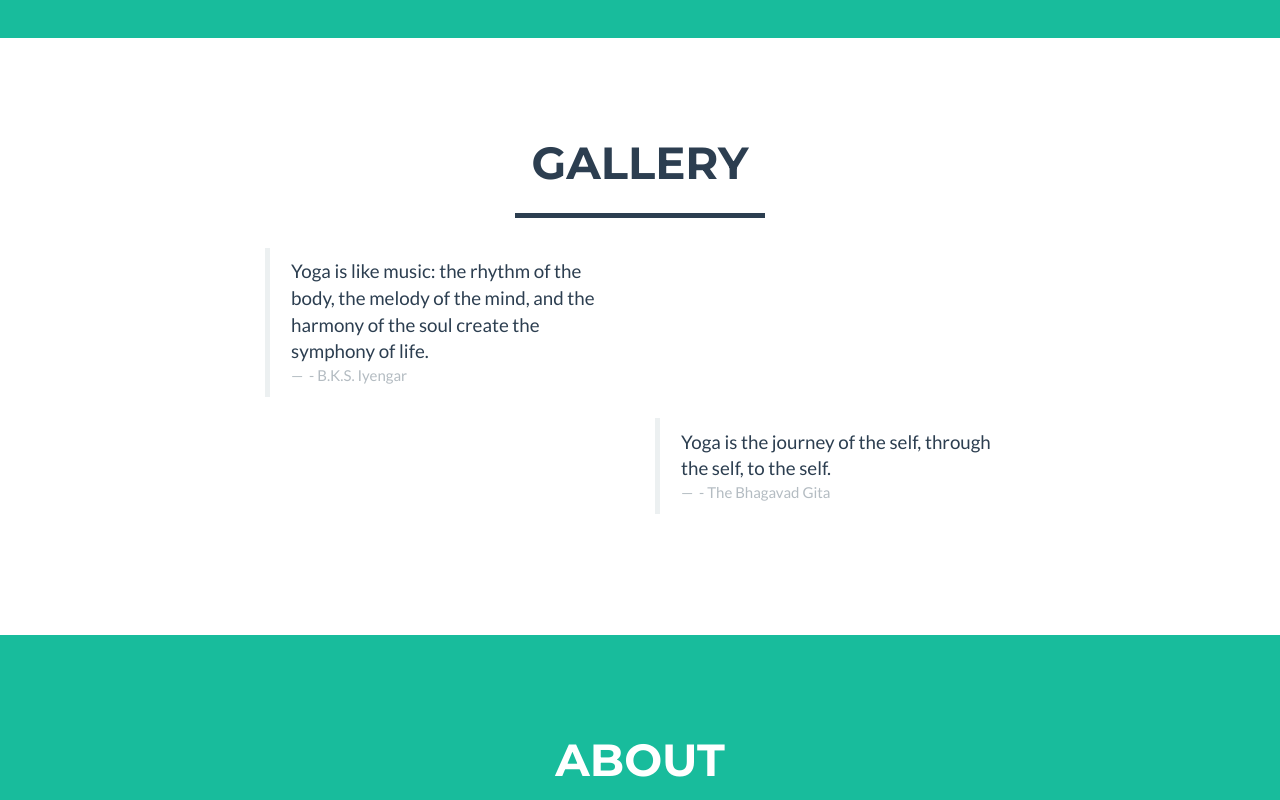
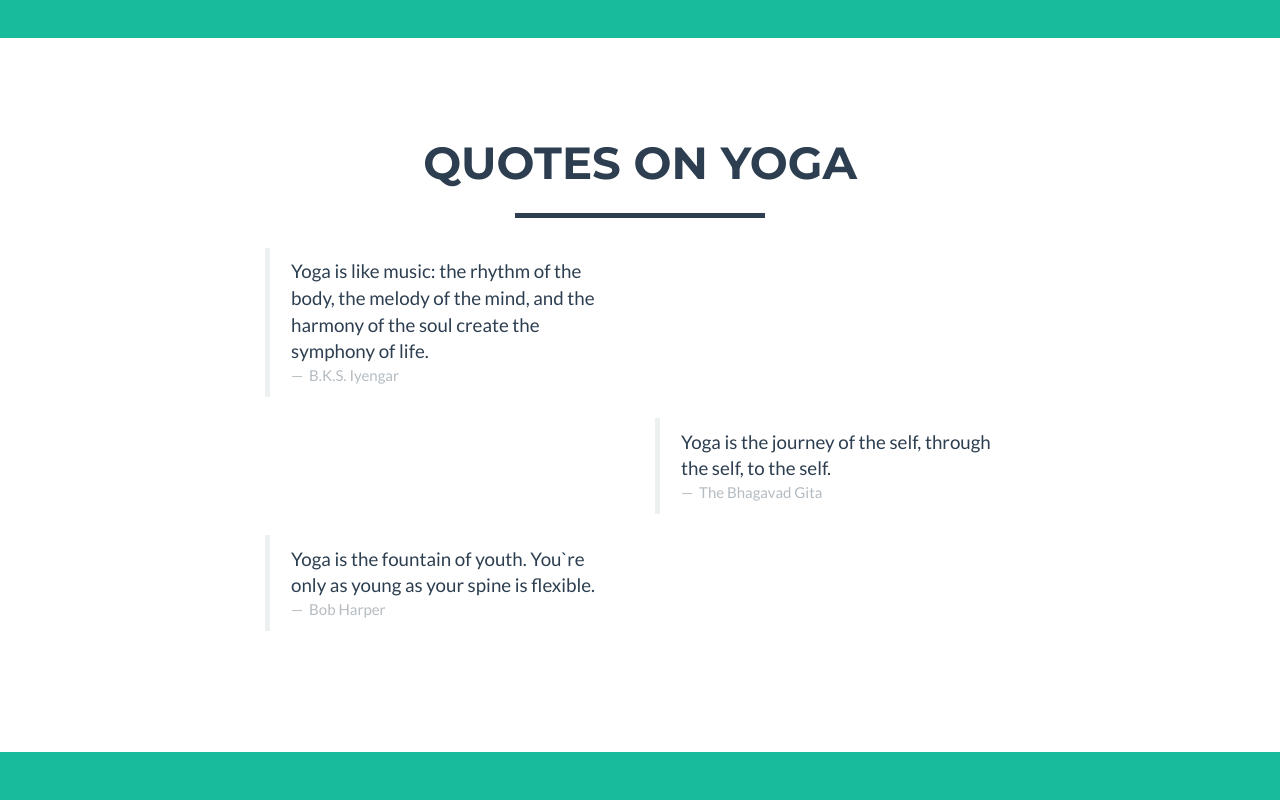
Before and after one commit to vineeth030/vattamkulamyogacenter, a plain HTML site: page index.html in a window 1280 px wide. Shown: the part 780-1580 px from the top of the page. Drawn offline with nearby package versions, Linux system fonts and the light colour scheme.

Commit message:
Update text

```diff
--- a/index.html
+++ b/index.html
@@ -44,7 +44,7 @@
                     <span class="icon-bar"></span>
                     <span class="icon-bar"></span>
                 </button>
-                <a class="navbar-brand" href="#page-top">Vattamkulam Yoga Centre</a>
+                <a class="navbar-brand" href="#page-top"></a>
             </div>
 
             <!-- Collect the nav links, forms, and other content for toggling -->
@@ -90,15 +90,19 @@
         <div class="container">
             <div class="row">
                 <div class="col-lg-12 text-center">
-                    <h2>Gallery</h2>
+                    <h2>Quotes on Yoga</h2>
                     <hr class="star-primary">
                 </div>
             </div>
             <div class="row">
                 <div class="col-sm-4 col-lg-offset-2">
-<blockquote>Yoga is like music: the rhythm of the body, the melody of the mind, and the harmony of the soul create the symphony of life.<footer> - B.K.S. Iyengar</footer></blockquote>
-                </div><div class="col-sm-4 col-lg-offset-6">
-<blockquote>Yoga is the journey of the self, through the self, to the self.<footer> - The Bhagavad Gita </footer></blockquote>
+<blockquote>Yoga is like music: the rhythm of the body, the melody of the mind, and the harmony of the soul create the symphony of life.<footer> B.K.S. Iyengar</footer></blockquote>
+                </div>
+                <div class="col-sm-4 col-lg-offset-6">
+<blockquote>Yoga is the journey of the self, through the self, to the self.<footer> The Bhagavad Gita </footer></blockquote>
+                </div>
+                <div class="col-sm-4 col-lg-offset-2">
+<blockquote>Yoga is the fountain of youth. You`re only as young as your spine is flexible.<footer> Bob Harper </footer></blockquote>
                 </div>
             </div>
             <!--
```
